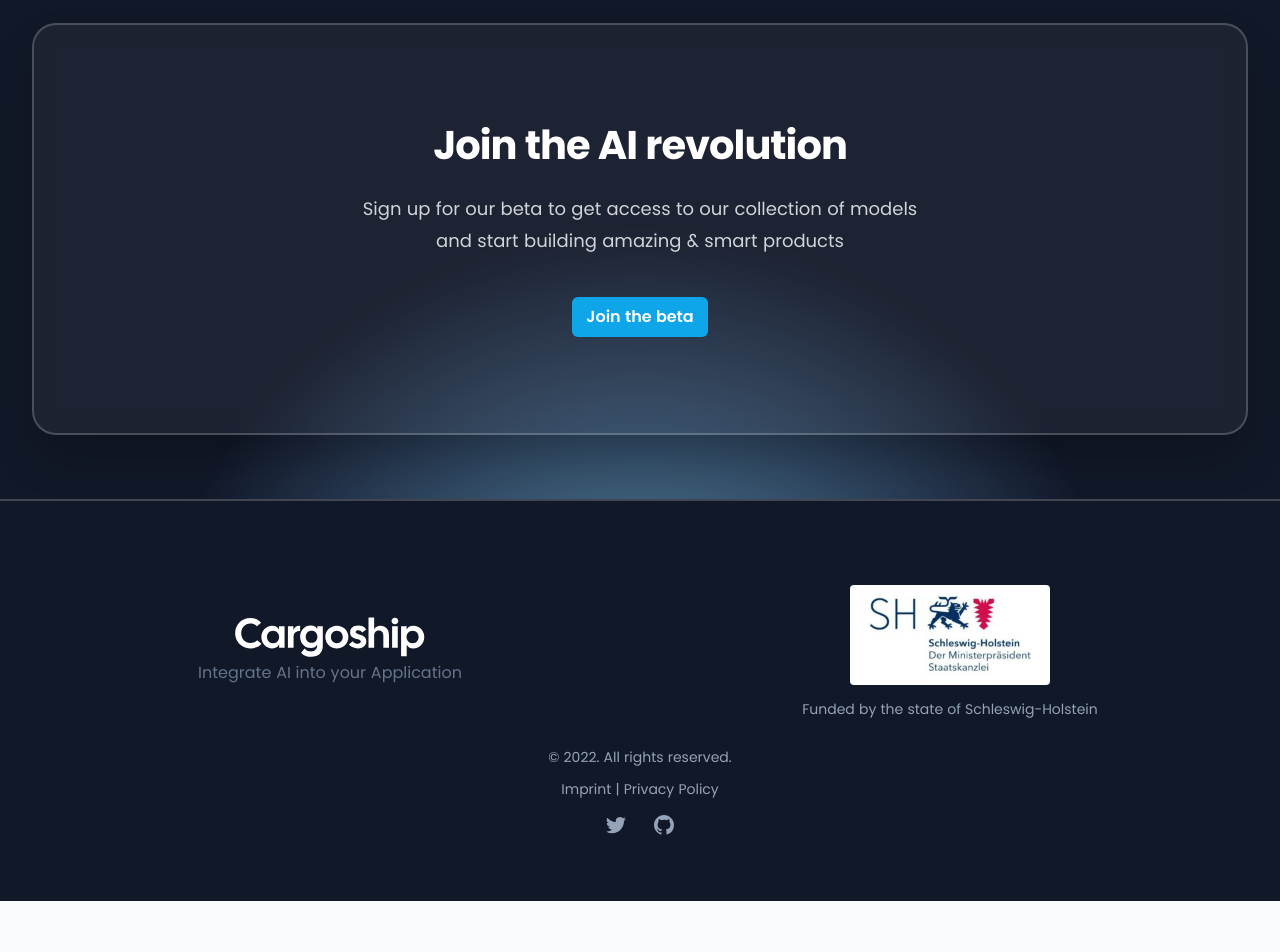
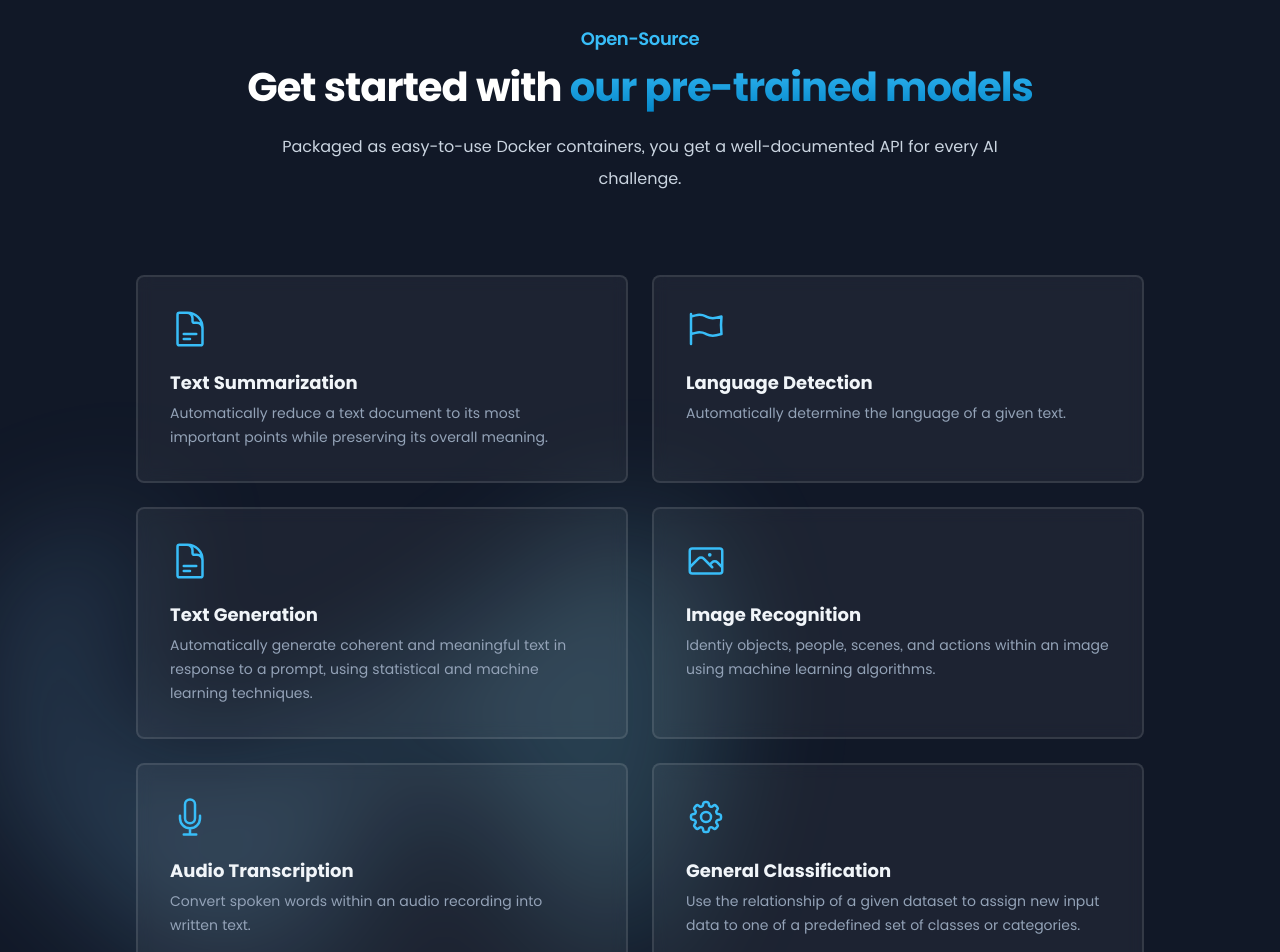
Before and after one commit to cargoshipsh/cargoship, a Next.js app in the folder apps/cargoship-sh/: page / in a window 1280 px wide. Shown: the part 1900-2852 px from the top of the page. Before the commit the page ends 2801 px from the top, so only its background shows below. Built offline with nearby package versions, Linux system fonts and the light colour scheme.

Commit message:
add model collection overview

```diff
--- a/apps/cargoship-sh/components/formbricksEngine/IconRadio.tsx
+++ b/apps/cargoship-sh/components/formbricksEngine/IconRadio.tsx
@@ -73,7 +73,7 @@
                       clsx(
                         checked ? "border-transparent" : "border-slate-700",
                         active ? "border-brand ring-brand ring-2" : "",
-                        "relative flex cursor-pointer rounded-lg border bg-slate-700 py-8 shadow-sm transition-all ease-in-out hover:scale-105 focus:outline-none"
+                        "relative flex cursor-pointer rounded-lg border-2 border-white/10 bg-white/5 py-8 shadow-sm backdrop-blur transition-all ease-in-out hover:scale-105 focus:outline-none"
                       )
                     }>
                     {({ checked, active }) => (
--- a/apps/cargoship-sh/components/home/CTA.tsx
+++ b/apps/cargoship-sh/components/home/CTA.tsx
@@ -15,7 +15,7 @@
           <div className="mt-10 flex items-center justify-center gap-x-6">
             <Link
               href="/waitlist"
-              className="rounded-md bg-sky-500 px-3.5 py-1.5 text-base font-semibold leading-7 text-white shadow-sm hover:bg-sky-400 focus-visible:outline focus-visible:outline-2 focus-visible:outline-offset-2 focus-visible:outline-sky-400">
+              className="rounded-md bg-sky-500 px-3.5 py-1.5 text-base font-semibold leading-7 text-white shadow-sm transition-all ease-in-out hover:scale-105 hover:bg-sky-400 focus-visible:outline focus-visible:outline-2 focus-visible:outline-offset-2 focus-visible:outline-sky-400">
               Join the beta
             </Link>
           </div>
--- a/apps/cargoship-sh/components/home/Features.tsx
+++ b/apps/cargoship-sh/components/home/Features.tsx
@@ -32,7 +32,7 @@
 
 export default function Features() {
   return (
-    <div className="relative py-24 sm:py-32" id="features">
+    <div className="relative py-20" id="features">
       <div className="mx-auto max-w-7xl px-6 lg:px-8">
         <div className="mx-auto max-w-2xl sm:text-center">
           <h2 className="text-lg font-semibold leading-8 tracking-tight text-sky-400">
--- a/apps/cargoship-sh/components/home/Hero.tsx
+++ b/apps/cargoship-sh/components/home/Hero.tsx
@@ -22,12 +22,12 @@
           <div className="mt-10 flex items-center justify-center gap-x-6">
             <Link
               href="/waitlist"
-              className="rounded-md bg-sky-500 px-3.5 py-1.5 text-base font-semibold leading-7 text-white shadow-sm hover:bg-sky-400 focus-visible:outline focus-visible:outline-2 focus-visible:outline-offset-2 focus-visible:outline-sky-400">
+              className="rounded-md bg-sky-500 px-3.5 py-1.5 text-base font-semibold leading-7 text-white shadow-sm transition-all ease-in-out hover:scale-105 hover:bg-sky-400 focus-visible:outline focus-visible:outline-2 focus-visible:outline-offset-2 focus-visible:outline-sky-400">
               Join the beta
             </Link>
-            <a href="#features" className="text-base font-semibold leading-7 text-white">
+            <Link href="#features" className="text-base font-semibold leading-7 text-white">
               Learn more <span aria-hidden="true">→</span>
-            </a>
+            </Link>
           </div>
         </div>
         <Image
--- /dev/null
+++ b/apps/cargoship-sh/components/home/ModelCollection.tsx
@@ -0,0 +1,100 @@
+import {
+  Cog8ToothIcon,
+  DocumentTextIcon,
+  FlagIcon,
+  MicrophoneIcon,
+  PhotoIcon,
+} from "@heroicons/react/24/outline";
+import BackgroundGradient from "./BackgroundGradient";
+
+const models = [
+  {
+    label: "Text Summarization",
+    value: "textSummarization",
+    frontend: {
+      icon: DocumentTextIcon,
+      description:
+        "Automatically reduce a text document to its most important points while preserving its overall meaning.",
+    },
+  },
+  {
+    label: "Language Detection",
+    value: "languageDetection",
+    frontend: {
+      icon: FlagIcon,
+      description: "Automatically determine the language of a given text.",
+    },
+  },
+  {
+    label: "Text Generation",
+    value: "textGeneration",
+    frontend: {
+      icon: DocumentTextIcon,
+      description:
+        "Automatically generate coherent and meaningful text in response to a prompt, using statistical and machine learning techniques.",
+    },
+  },
+  {
+    label: "Image Recognition",
+    value: "imageRecognition",
+    frontend: {
+      icon: PhotoIcon,
+      description:
+        "Identiy objects, people, scenes, and actions within an image using machine learning algorithms.",
+    },
+  },
+  {
+    label: "Audio Transcription",
+    value: "audioTranscription",
+    frontend: {
+      icon: MicrophoneIcon,
+      description: "Convert spoken words within an audio recording into written text.",
+    },
+  },
+  {
+    label: "General Classification",
+    value: "generalClassification",
+    frontend: {
+      icon: Cog8ToothIcon,
+      description:
+        "Use the relationship of a given dataset to assign new input data to one of a predefined set of classes or categories.",
+    },
+  },
+];
+
+export default function ModelCollection() {
+  return (
+    <div className="relative py-20">
+      <div className="absolute inset-x-0 top-[calc(100%-24rem)] -z-10 transform-gpu overflow-hidden blur-3xl sm:top-[calc(100%-48rem)]">
+        <BackgroundGradient rotate={true} />
+      </div>
+      <div className="px-4 py-20 text-center sm:px-6 lg:px-8" id="best-practices">
+        <h2 className="text-lg font-semibold leading-8 tracking-tight text-sky-400">Open-Source</h2>
+        <h1 className="mt-2 text-3xl font-bold tracking-tight text-white sm:text-4xl">
+          Get started with{" "}
+          <span className="from-brand-light to-brand-dark bg-gradient-to-b bg-clip-text text-transparent xl:inline">
+            our pre-trained models
+          </span>
+        </h1>
+        <p className="mx-auto mt-3 max-w-md text-base text-slate-300 md:mt-5 md:max-w-3xl">
+          Packaged as easy-to-use Docker containers, you get a well-documented API for every AI challenge.
+        </p>
+      </div>
+      <div>
+        <div className=" mx-auto grid max-w-5xl grid-cols-1 gap-6 px-2 sm:grid-cols-2">
+          {models.map((model) => (
+            <div
+              key={model.label}
+              className="drop-shadow-card duration-120 relative cursor-default rounded-lg border-2 border-white/10 bg-white/5 p-8 backdrop-blur transition-all ease-in-out hover:scale-105 hover:bg-white/10">
+              <div className="h-12 w-12">
+                <model.frontend.icon className="text-brand-light h-10 w-10" />
+              </div>
+              <h3 className="mt-3 mb-1 text-lg font-bold text-slate-100">{model.label}</h3>
+              <p className="text-sm text-slate-400">{model.frontend.description}</p>
+            </div>
+          ))}
+        </div>
+      </div>
+    </div>
+  );
+}
--- a/apps/cargoship-sh/pages/index.tsx
+++ b/apps/cargoship-sh/pages/index.tsx
@@ -1,7 +1,8 @@
+import CTA from "@/components/home/CTA";
+import Features from "@/components/home/Features";
 import Hero from "@/components/home/Hero";
+import ModelCollection from "@/components/home/ModelCollection";
 import Navbar from "@/components/layout/Navbar";
-import Features from "@/components/home/Features";
-import CTA from "@/components/home/CTA";
 import Footer from "@/components/shared/Footer";
 import MetaInformation from "@/components/shared/MetaInformation";
 
@@ -18,6 +19,7 @@
       <main>
         <Hero />
         <Features />
+        <ModelCollection />
         <CTA />
         <Footer />
       </main>
--- a/apps/cargoship-sh/pages/waitlist.tsx
+++ b/apps/cargoship-sh/pages/waitlist.tsx
@@ -109,7 +109,7 @@
                           },
                           {
                             label: "I'm not a developer",
-                            value: "mobileDevelopment",
+                            value: "notDeveloper",
                             frontend: { icon: XMarkIcon },
                           },
                         ],
@@ -168,7 +168,7 @@
                             value: "languageDetection",
                             frontend: {
                               icon: FlagIcon,
-                              description: "Automatically determine the language of a given text.",
+                              description: "Automatically determine the language of a given text.\n",
                             },
                           },
                           {
```
